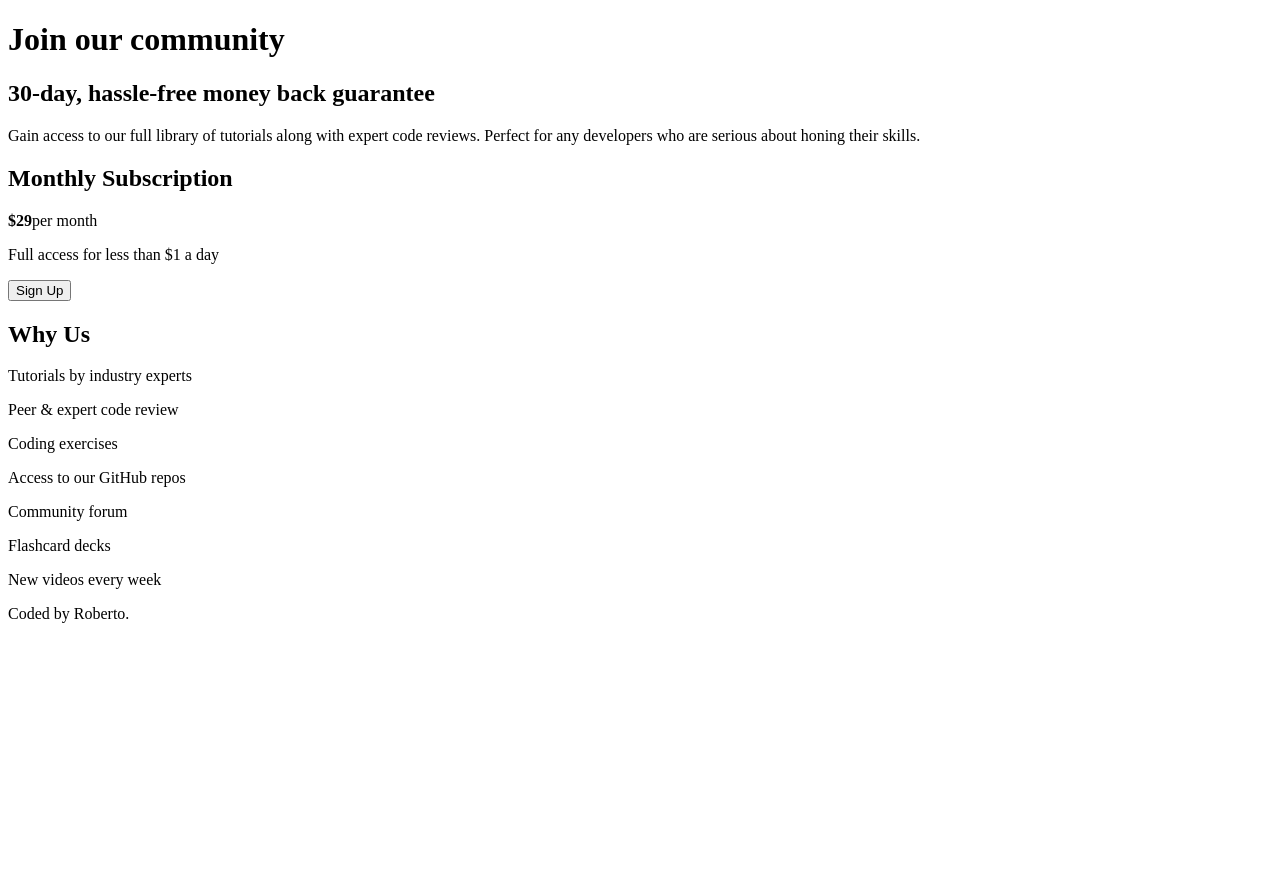
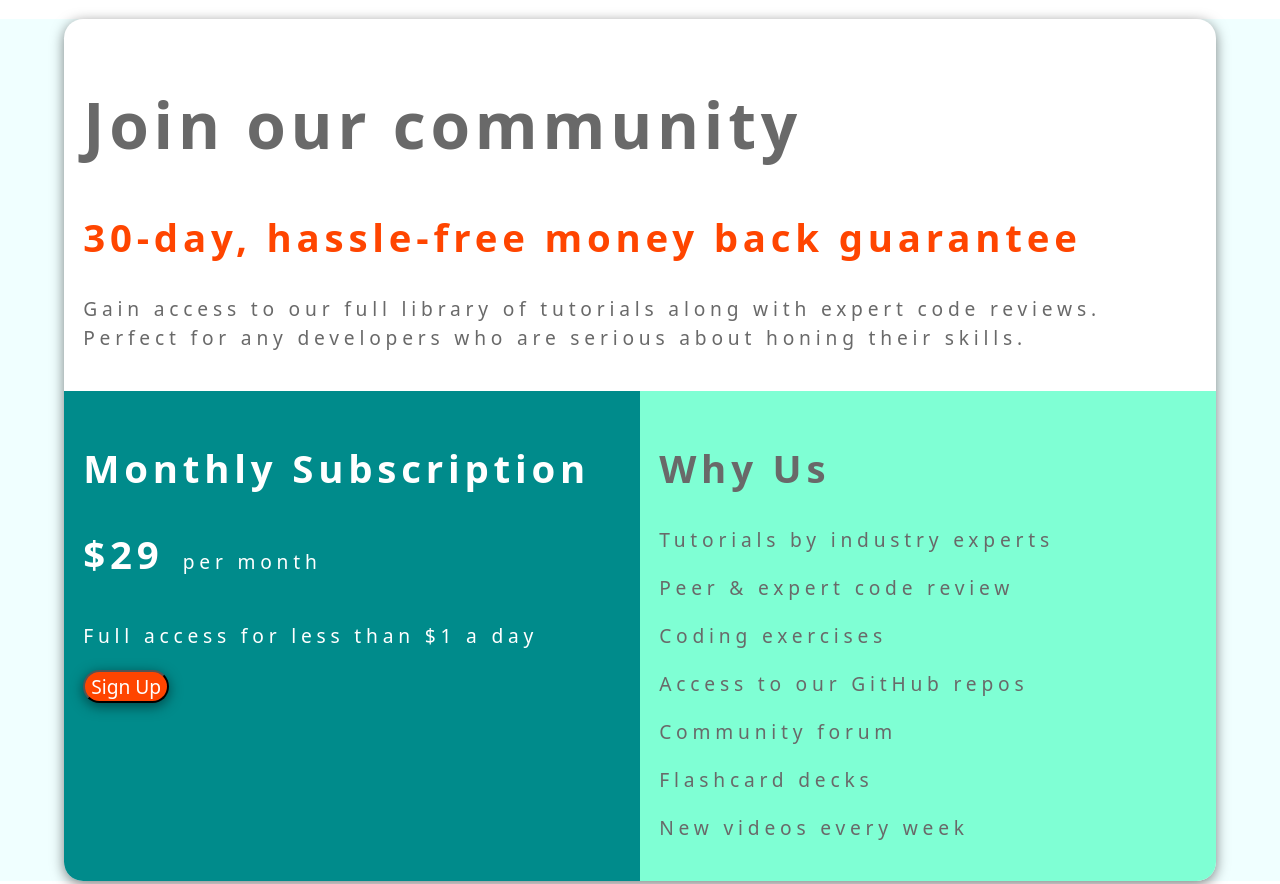
Before and after one commit to roberto3003/single-price-grid-component, a plain HTML site: page index.html in a window 1280 px wide. Shown: the top 884 px of the page. Before the commit the page ends 800 px from the top, so only its background shows below. Drawn offline with Linux system fonts and the light colour scheme.

Commit message:
new modifications

```diff
--- a/index.html
+++ b/index.html
@@ -11,7 +11,7 @@
   </head>
   <body>
 	<div class="wrapper">
-	  <div class="container radius">
+	  <div class="container radius shadow">
 		<main class="padding">
 		  <h1>Join our community</h1>
 		  <h2>30-day, hassle-free money back guarantee</h2>
@@ -20,13 +20,13 @@
 		  Perfect for any developers who are serious about honing their skills.
 		  </p>
 		</main>
-		<div class="secondary">
+		<div class="secondary responsive">
 		  <section class="padding">
 			<h2>Monthly Subscription
 			</h2>
-			<p><strong>&dollar;29</strong>per month</p>
+			<p class="price"><strong>&dollar;29</strong>per month</p>
 			<p>Full access for less than &dollar;1 a day</p>
-			<button class="padding radius shadow">Sign Up</button>
+			<button class="radius shadow">Sign Up</button>
 		  </section>
 		  <aside class="padding">
 			<h2>Why Us</h2>
--- a/style.css
+++ b/style.css
@@ -0,0 +1,135 @@
+:root {
+  --html-color: coral;
+  --main-bg-color: white;
+  --text-dark: dimgrey;
+  --text-light: white;
+  --dark: teal;
+  --neutral: lightseagreen;
+  --light: azure;
+  --accent: orangered;
+  --grey: hsl(227, 10%, 46%);
+  --mbe: 2em;
+  --padding: 1em;
+  --gap: 2em;
+  --shadow: 0 0.25vw 1vw  0 rgba(0,0,0,0.5);
+  --radius: 1em;
+}
+
+/* Inherit fonts for inputs and buttons */
+input,
+button,
+textarea,
+select {
+  font: inherit;
+}
+
+
+/* Set core body defaults */
+html {
+  background-color: var(--html-color);
+}
+
+body {
+  margin: 0;
+  min-height: 100vh;
+  max-width: 100vw;
+  text-rendering: optimizeSpeed;
+  font-family: system-ui;
+  font-size: clamp(1rem, 1.5vw,  30px) ;
+  color: var(--text-dark);
+  letter-spacing: 0.25em;
+  background-color: var(--main-bg-color);
+  display: flex;
+  flex-direction: column;
+  align-content: space-between;
+}
+
+h1 {
+  font-size:clamp(2.5rem, 5vw,  80px);
+}
+
+h2 {
+  font-size:clamp(2rem, 3vw,  50px);
+}
+
+p {
+  line-height: 1.5;
+}
+
+footer {
+  margin-block-start: auto;
+}
+
+.wrapper {
+  min-height: 100vh;
+  background-color: var(--light);
+  display:flex;
+  flex-direction: column;
+  justify-content: center;
+  align-items: center;
+  margin-block-start: var(--padding);
+}
+
+.container {
+  background-color: white;
+  display: grid;
+  width: clamp(320px, 90vw, 80em);
+}
+
+main h2 {
+  color: var(--accent);
+}
+
+section {
+  background-color: darkcyan;
+  color: var(--text-light);
+}
+
+
+aside {
+background-color: aquamarine;
+}
+
+button {
+  background-color: var(--accent);
+  color: var(--text-light);
+}
+
+.price {
+  display: inline-block;
+  margin-block-start:0;
+}
+
+.price strong{
+  font-size:clamp(2rem, 3vw,  50px);
+  padding-inline-end: calc(var(--padding)/2);
+}
+
+.padding {
+  padding: var(--padding);
+}
+
+.mbe {
+  margin-block-end: var(--mbe);
+}
+
+.gap {
+  gap: var(--gap);
+}
+
+.shadow {
+  box-shadow: var(--shadow);
+}
+
+.radius {
+  border-radius: var(--radius);
+  overflow: hidden;
+}
+
+.responsive {
+  display: grid;
+  max-width: 100%;
+  grid-template-columns: repeat(
+  auto-fit,
+  minmax(20em, 1fr));
+}
```
